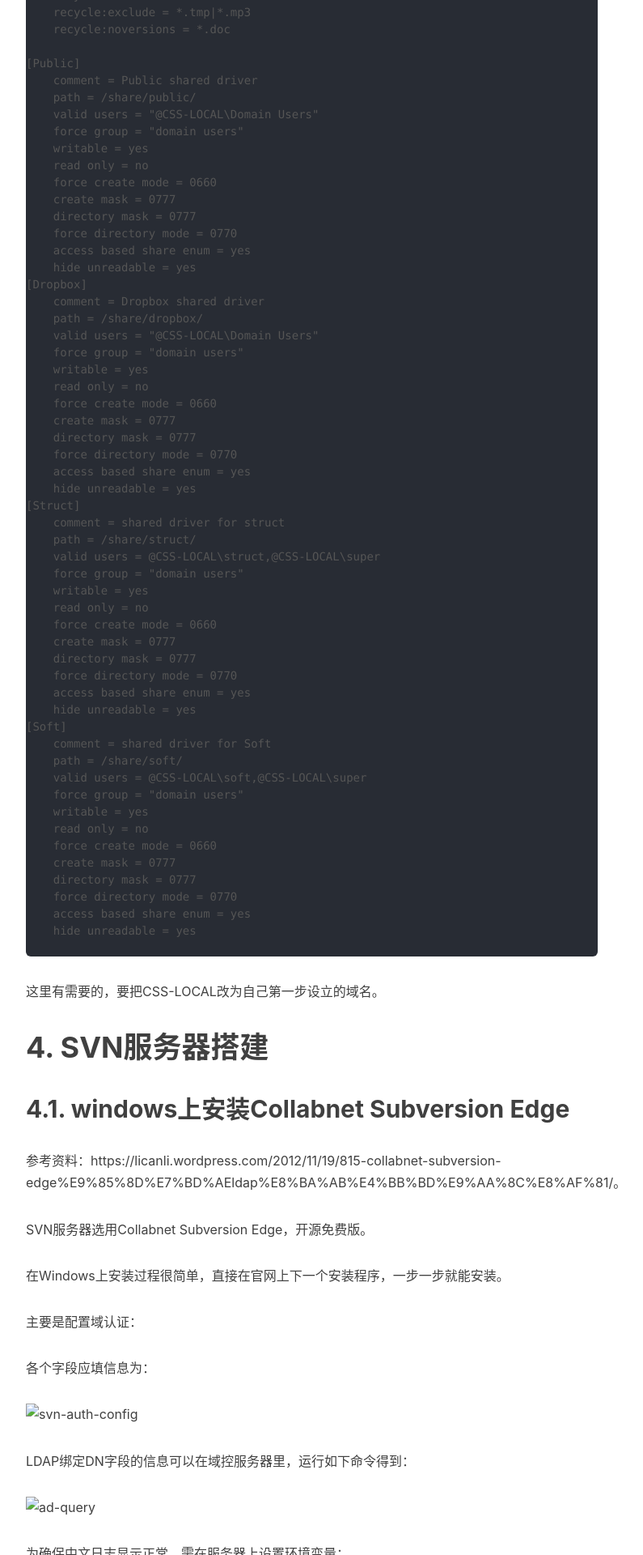
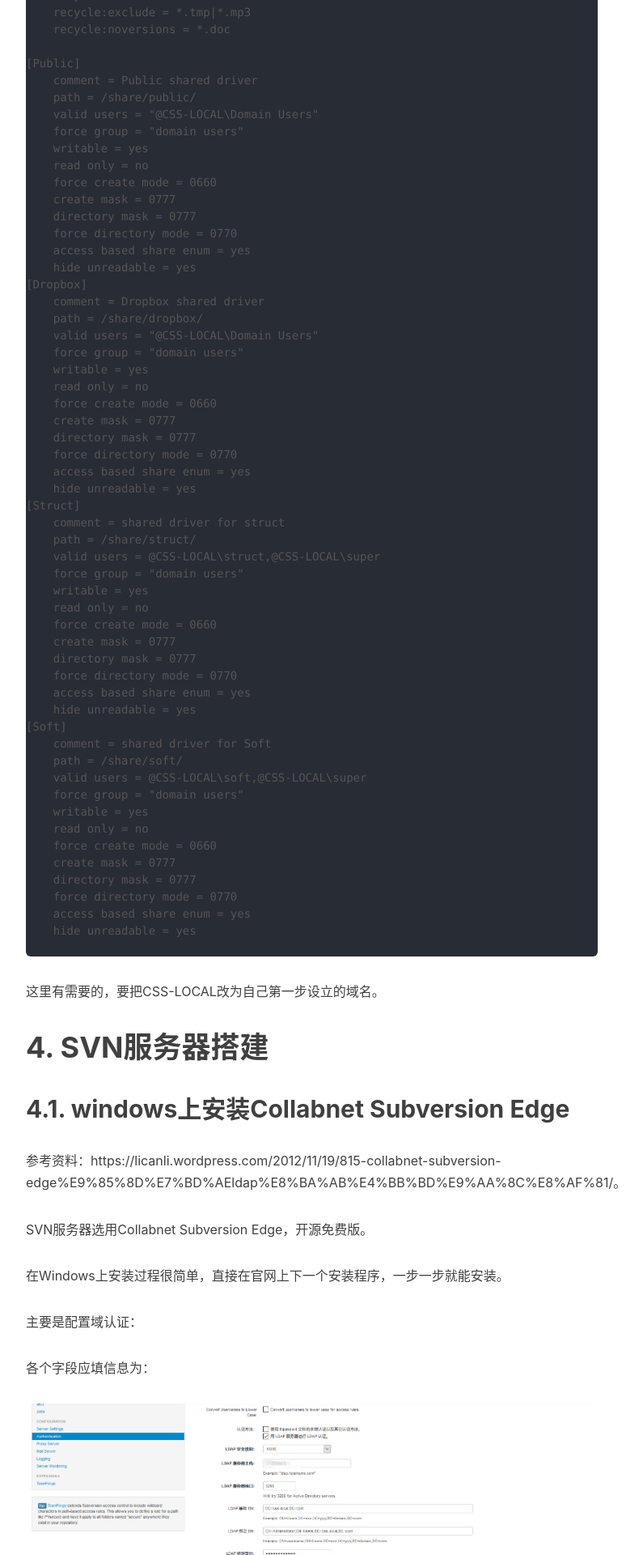
Before and after one commit to shaozhenged/shaozhenged.github.io, a Jekyll site: the page built from _posts/2019-08-07-常用开发环境搭建及Windows域认证.md, in a window 1280 px wide. Shown: the part 4480-6400 px from the top of the page at 81% size, without its empty margins (233-1028 px from the left). Built offline with Jekyll 4.4.1, drawn with Linux system fonts in a browser that asks for light colours; nearby versions of some CDN libraries; comment, search, counter and statistics services are not loaded.

Commit message:
调整背景图

```diff
--- a/_posts/2019-08-07-常用开发环境搭建及Windows域认证.md
+++ b/_posts/2019-08-07-常用开发环境搭建及Windows域认证.md
@@ -243,11 +243,11 @@ SVN服务器选用Collabnet Subversion Edge，开源免费版。
 
 各个字段应填信息为：
 
-![svn-auth-config](picture/svn-auth-config.png)
+![svn-auth-config](/picture/svn-auth-config.png)
 
 LDAP绑定DN字段的信息可以在域控服务器里，运行如下命令得到：
 
-![ad-query](picture/ad-query.png)
+![ad-query](/picture/ad-query.png)
 
 为确保中文日志显示正常，需在服务器上设置环境变量：
 
@@ -287,7 +287,7 @@ chown -R csvn:csvn ./csvn/
 
 比如这里的安装包为CollabNetSubversionEdge-5.2.4_linux-x86_64.tar.gz，解压到csvn家目录，完成后效果为：
 
-![](picture/csvn.png)
+![](/picture/csvn.png)
 
 在csvn用户下：
 
@@ -504,7 +504,7 @@ gpg --list-keys
 
 找到要导出的key。
 
-![](picture/gpg-list-keys.png)
+![](/picture/gpg-list-keys.png)
 
 这里要导出的key为：
 
@@ -605,7 +605,7 @@ ln -s /repo  repo
 
 把前面创建的公钥放在/repo/conf文件夹下，所以在conf目录下应该有三个文件：
 
-![conf-lists](picture/conf-lists.png)
+![conf-lists](/picture/conf-lists.png)
 
 用户使用前从服务器获得公钥：
 
```
